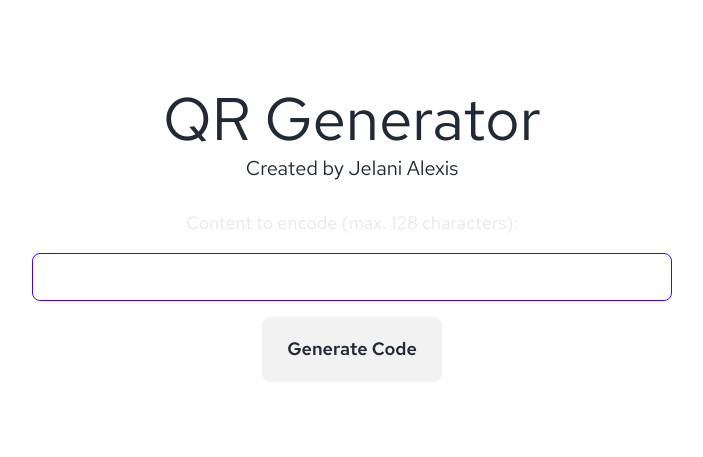
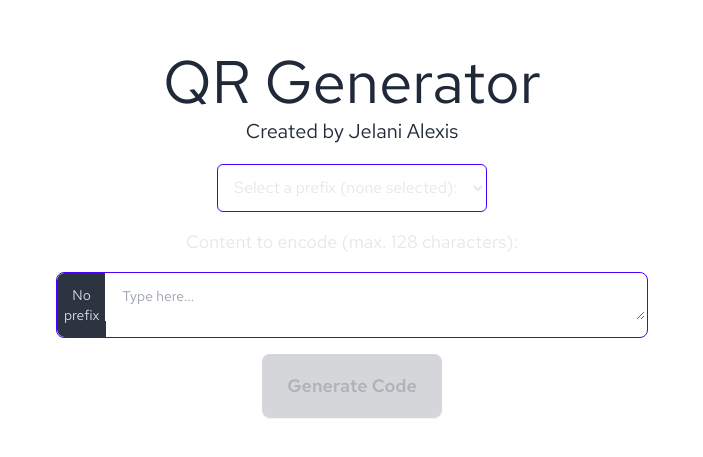
Before and after one commit to JelaniAlexis/qr-generator, a SvelteKit app: page / in a window 1280 px wide. Shown: the part 165-622 px from the top of the page, without its empty margins (288-991 px from the left). Built offline with nearby package versions, Linux system fonts and the light colour scheme.

Commit message:
add dropdown with input prefixes, improve user flow incentive

```diff
--- /dev/null
+++ b/src/lib/utils/qr.ts
@@ -0,0 +1,8 @@
+export const qrPrefixes: string[] = [
+    "",
+    "https://",
+    "mailto:",
+    "tel:",
+    "sms:",
+    "geo:"
+];
--- a/src/routes/+page.svelte
+++ b/src/routes/+page.svelte
@@ -1,9 +1,16 @@
 <script lang="ts">
+    import { qrPrefixes } from "$lib/utils/qr.js";
+
     let formData = {
-        string_to_encode: ""
-    }
+        string_to_encode: "",
+        prefix_id: 0
+    };
 
     let fetchedQrDataString: string;
+
+    const onprefixChange = () => {
+        console.log(formData)
+    }
 
     const onSubmit = async (event: SubmitEvent & { currentTarget: EventTarget & HTMLFormElement }) => {
         event.preventDefault();
@@ -28,23 +35,36 @@
     <title>QR Generator | Jelani Alexis</title>
 </svelte:head>
 
-<div class="w-full min-h-screen flex flex-col justify-center items-center text-center gap-8">
+<div class="w-full min-h-screen flex flex-col justify-center items-center text-center gap-6 p-12">
     <div class="flex flex-col items-center">
         <h1 class="text-6xl">QR Generator</h1>
         <sub class="text-xl">Created by Jelani Alexis</sub>
     </div>
 
     {#if fetchedQrDataString}
-        <div class="m-4 p-4 bg-gray-500 flex flex-col items-center gap-4">
-            <h2 class="text-gray-900 text-xl font-bold">Here's your QR Code.</h2>
+        <div class="m-4 p-4 bg-neutral flex flex-col items-center gap-4">
+            <h2 class="text-neutral-content text-xl font-bold">Here's your QR Code.</h2>
             <img src={fetchedQrDataString} alt="The generated QR code.">
-            <a class="btn-lg btn" href={fetchedQrDataString} download={`qr-${new Date(Date.now()).toLocaleDateString()}`}>Download QR Code</a>
+            <a class="btn-lg btn btn-primary text-primary-content" href={fetchedQrDataString} download={`qr-${new Date(Date.now()).toLocaleDateString()}`}>Download QR Code</a>
         </div>
     {/if}
 
     <form class="w-full flex flex-col items-center gap-4 text-gray-200" on:submit={onSubmit}>
+        <select bind:value={formData.prefix_id} on:change={onprefixChange} class={`h-12 border ${formData.prefix_id == 0 ? "border-primary": "border-neutral"} bg-transparent px-3 outline outline-0 rounded-md`}>
+            <option class="bg-neutral" selected value={0}>Select a prefix (none selected):</option>
+            <option class="bg-neutral" value={1}>URL (https://)</option>
+            <option class="bg-neutral" value={2}>Email Address (mailto:)</option>
+            <option class="bg-neutral" value={3}>Phone Number (tel:)</option>
+            <option class="bg-neutral" value={4}>SMS (sms:)</option>
+            <option class="bg-neutral" value={5}>Coordinates (geo:)</option>
+        </select>
         <label class="text-lg" for="string-to-encode">Content to encode (max. 128 characters):</label>
-        <input class="w-11/12 md:w-3/4 lg:w-2/3 xl:w-1/2 input input-primary text-center outline-none" type="text" on:input={e => formData.string_to_encode = e.currentTarget.value} name="string_to_encode" id="string-to-encode" required maxlength="128"/>
-        <button class="btn-lg btn" type="submit">Generate Code</button>
+        <div class={`join w-11/12 md:w-3/4 lg:w-2/3 xl:w-1/2 textarea p-0 ${formData.string_to_encode == "" ? "textarea-primary" : "border-neutral"} text-center`}>
+            <div class="join-item w-1/12 bg-neutral flex items-start py-3 justify-center text-sm">
+                <p class="text-neutral-content">{qrPrefixes[formData.prefix_id] || "No prefix"}</p>
+            </div>
+            <textarea class="join-item w-11/12 h-full textarea focus:!outline-none focus:!border-none" name="string_to_encode" id="string-to-encode" required placeholder="Type here..." rows="1" maxlength="128" bind:value={formData.string_to_encode}  />
+        </div>
+        <button class={`btn-lg btn ${formData.string_to_encode == "" ? "btn-disabled" : "btn-primary"}`} type="submit">Generate Code</button>
     </form>
 </div>
--- a/src/routes/api/qr/generate/+server.ts
+++ b/src/routes/api/qr/generate/+server.ts
@@ -1,11 +1,12 @@
 import { json } from "@sveltejs/kit";
 import type { RequestHandler } from "./$types.js";
 import QRCode from "qrcode";
+import { qrPrefixes } from "$lib/utils/qr.js";
 
 export const POST: RequestHandler = async ({ request }) => {
-    const { string_to_encode } = await request.json();
+    const { string_to_encode, prefix_id } = await request.json();
 
-    const qrDataString = await QRCode.toDataURL(string_to_encode, {
+    const qrDataString = await QRCode.toDataURL(qrPrefixes[prefix_id] + string_to_encode, {
         errorCorrectionLevel: "L",
         scale: 8,
         rendererOpts: { quality: 1 },
```
